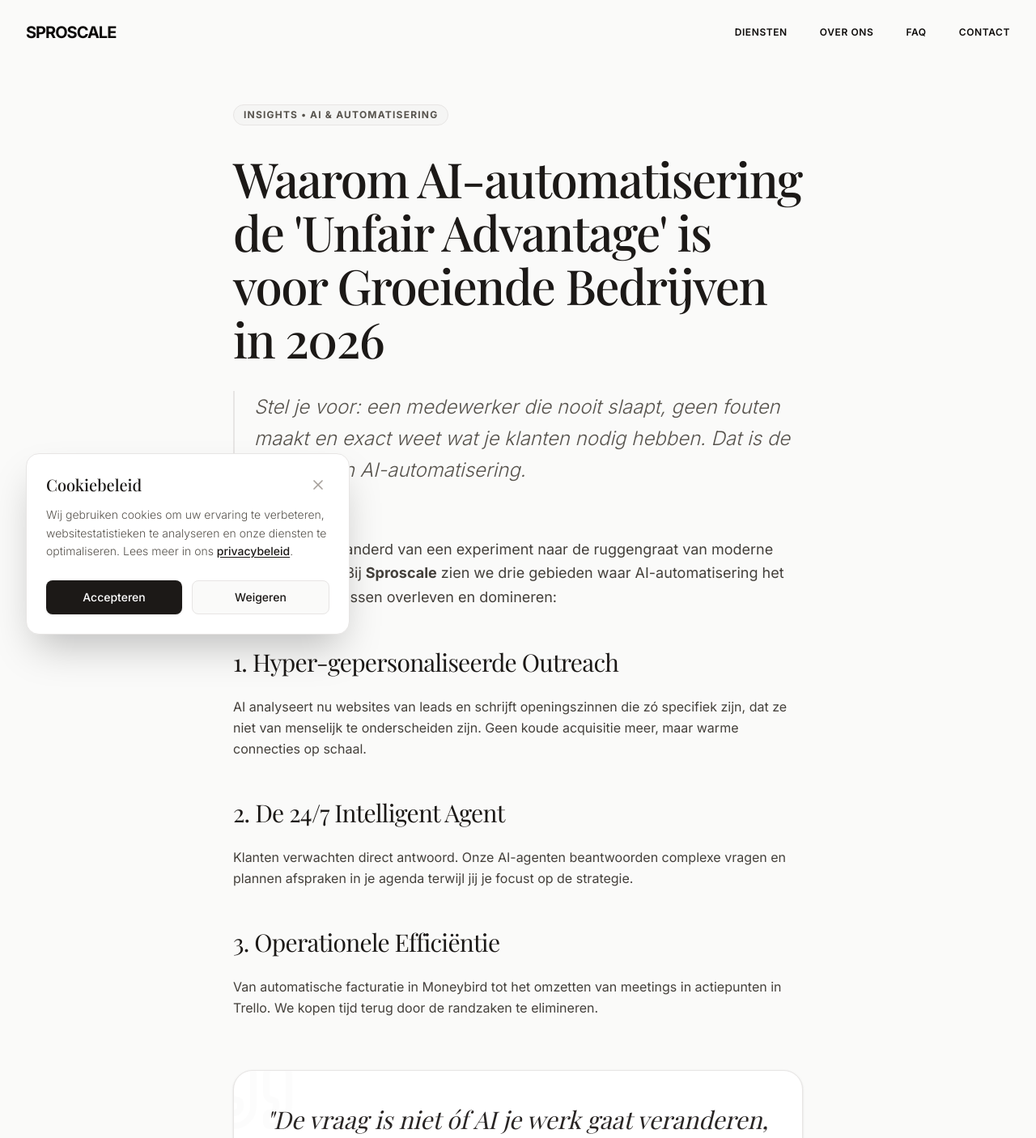
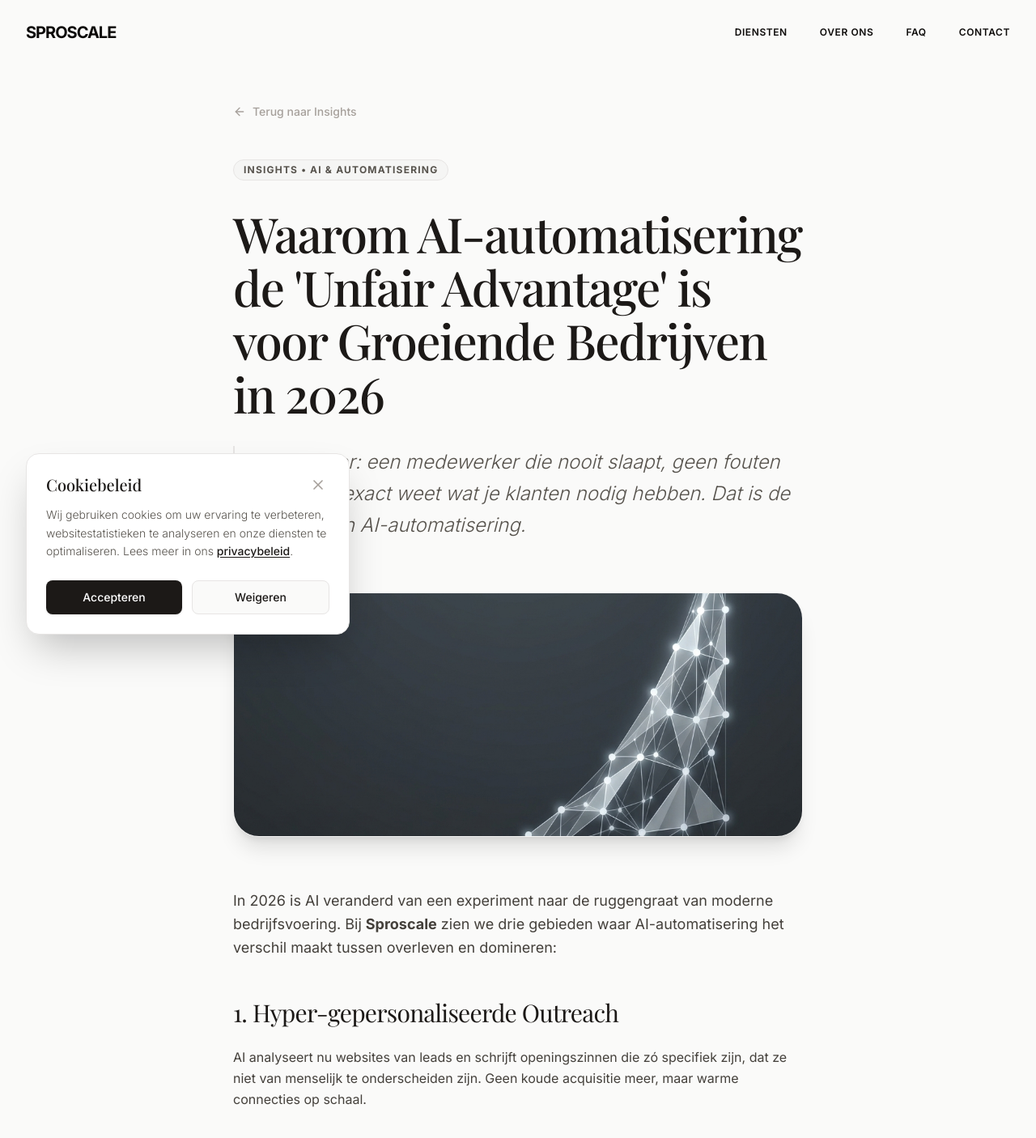
Before and after one commit to Jayjayspr/Sproscale, a Next.js app: page /insights/ai-automatisering in a window 1280 px wide. Shown: the top 1406 px of the page at 81% size. Built offline with nearby package versions, Linux system fonts and the light colour scheme; a web font is replaced by a local one.

Commit message:
Insight images on the blog pages

```diff
--- a/app/insights/ai-automatisering/page.tsx
+++ b/app/insights/ai-automatisering/page.tsx
@@ -1,6 +1,7 @@
 import React from 'react';
-import { ArrowRight, Quote } from 'lucide-react';
+import { ArrowLeft, ArrowRight, Quote } from 'lucide-react';
 import Link from 'next/link';
+import Image from 'next/image';
 import type { Metadata } from 'next';
 
 export const metadata: Metadata = {
@@ -12,6 +13,15 @@ export default function AIAutomationInsight() {
   return (
     <main className="min-h-screen bg-stone-50 pt-32 pb-24 font-sans text-stone-900">
       <article className="max-w-3xl mx-auto px-4 sm:px-6 lg:px-8">
+        {/* Back Button */}
+        <Link
+          href="/insights"
+          className="inline-flex items-center gap-2 text-stone-400 hover:text-stone-900 transition-colors mb-12 text-sm font-medium group"
+        >
+          <ArrowLeft className="w-4 h-4 transition-transform group-hover:-translate-x-1" />
+          Terug naar Insights
+        </Link>
+
         {/* Header */}
         <header className="mb-16">
           <div className="inline-flex items-center gap-2 px-3 py-1 rounded-full bg-stone-100 border border-stone-200 text-stone-600 text-xs font-bold uppercase tracking-widest mb-8">
@@ -24,6 +34,17 @@ export default function AIAutomationInsight() {
             Stel je voor: een medewerker die nooit slaapt, geen fouten maakt en exact weet wat je klanten nodig hebben. Dat is de belofte van AI-automatisering.
           </p>
         </header>
+
+        {/* Featured Image Area */}
+        <div className="w-full aspect-[21/9] rounded-[2rem] mb-16 border border-stone-100 relative overflow-hidden group shadow-xl bg-stone-100">
+          <Image
+            src="/images/insights/ai-automatisering-growth.webp"
+            alt="Abstracte visualisatie van AI-gedreven groei"
+            fill
+            className="object-cover transition-transform duration-1000 group-hover:scale-105"
+            priority
+          />
+        </div>
 
         {/* Content */}
         <div className="prose prose-stone prose-lg max-w-none">
--- a/app/insights/marketing-psychologie/page.tsx
+++ b/app/insights/marketing-psychologie/page.tsx
@@ -1,6 +1,7 @@
 import React from 'react';
 import { ArrowLeft, ArrowRight, Quote, Users, Target, Gift } from 'lucide-react';
 import Link from 'next/link';
+import Image from 'next/image';
 import type { Metadata } from 'next';
 
 export const metadata: Metadata = {
@@ -40,10 +41,15 @@ export default function MarketingPsychologyArticle() {
           </p>
         </header>
 
-        {/* Featured Icon Area */}
-        <div className="w-full aspect-[21/9] bg-stone-50 rounded-[2rem] mb-16 border border-stone-100 flex items-center justify-center relative overflow-hidden group">
-          <Target className="w-20 h-20 text-stone-100 transition-transform duration-1000 group-hover:scale-110" />
-          <div className="absolute inset-0 bg-gradient-to-tr from-stone-50/50 to-transparent"></div>
+        {/* Featured Image Area */}
+        <div className="w-full aspect-[21/9] rounded-[2rem] mb-16 border border-stone-100 relative overflow-hidden group shadow-xl bg-stone-100">
+          <Image
+            src="/images/insights/marketing-psychologie-conversie.webp"
+            alt="De balans tussen data en emotie in conversie"
+            fill
+            className="object-cover transition-transform duration-1000 group-hover:scale-105"
+            priority
+          />
         </div>
 
         {/* Content Section */}
```
